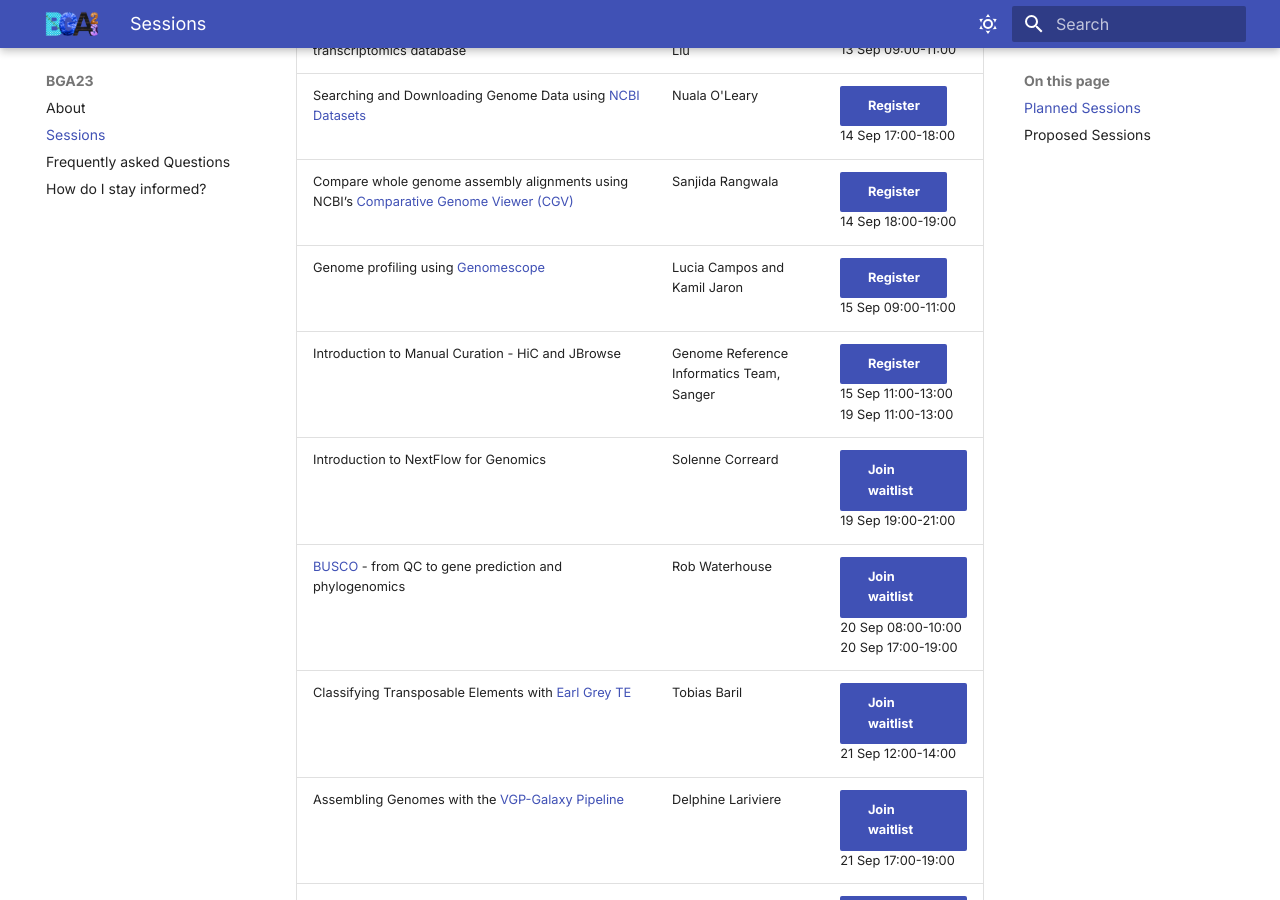
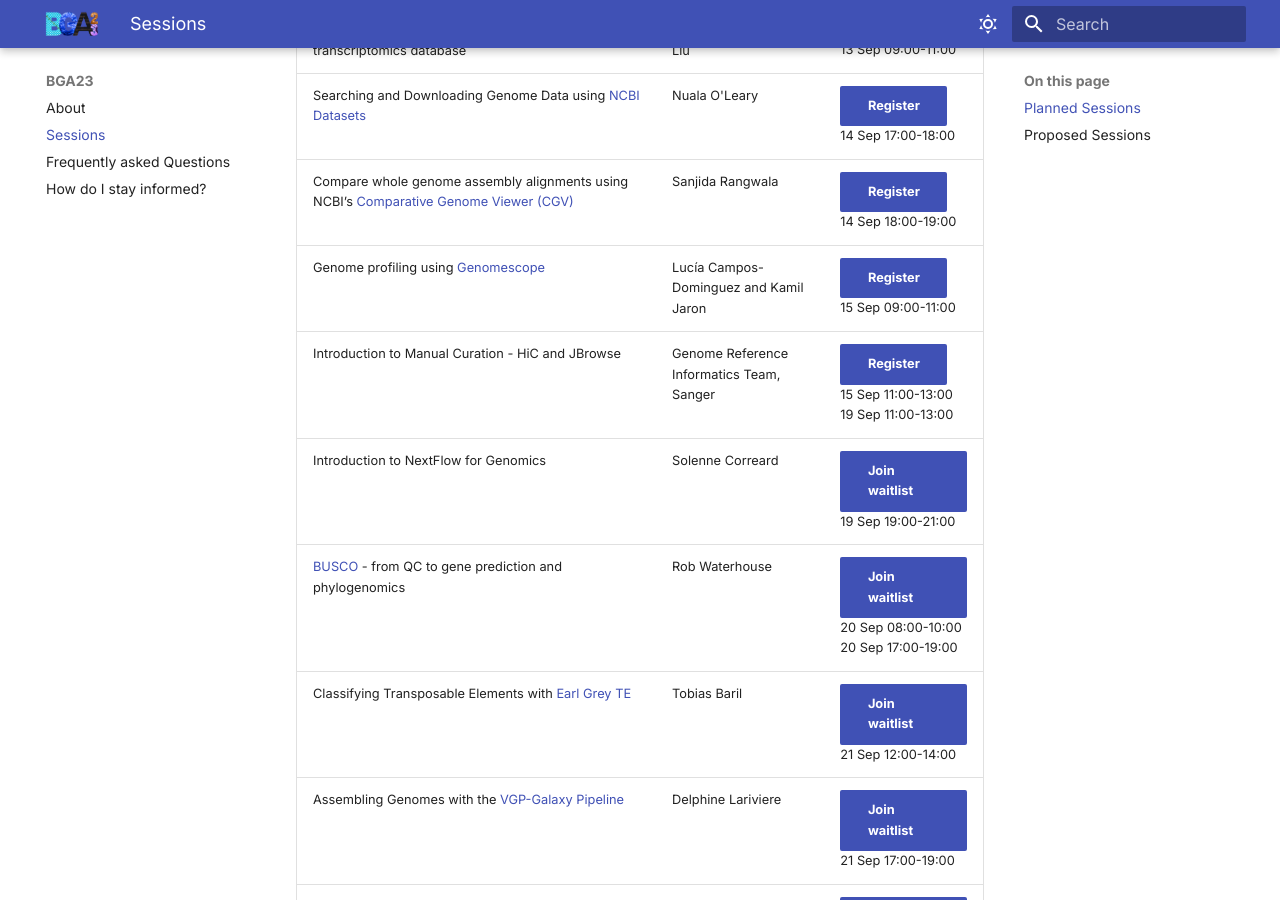
Before and after one commit to tol-training/tol-training.github.io, an MkDocs documentation site: the page built from docs/sessions.md, in a window 1280 px wide and 900 px high, scrolled down 1616 px. Built offline with MkDocs 1.6.1 and Material for MkDocs 9.7.7, drawn with Linux system fonts in a browser that asks for light colours.

Commit message:
update sessions

```diff
--- a/docs/sessions.md
+++ b/docs/sessions.md
@@ -36,7 +36,7 @@ If there are 2 time slots available for a session, pick the one you can attend m
 | Starting a comparative genome study from [CNGBdb](https://db.cngb.org/){: target="_blank"}: datasets, analysis platform, and spatial transcriptomics database  | Xiaofeng Wei, Huanming Yang, Xin Liu | [Register](https://buytickets.at/bga23/980802){ : target="_blank" .md-button .md-button--primary }<br/>13 Sep 09:00-11:00 |
 | Searching and Downloading Genome Data using [NCBI Datasets](https://www.ncbi.nlm.nih.gov/datasets/){: target="_blank"} | Nuala O'Leary | [Register](https://buytickets.at/bga23/973214){ : target="_blank" .md-button .md-button--primary }<br/>14 Sep 17:00-18:00 |
 | Compare whole genome assembly alignments using NCBI’s [Comparative Genome Viewer (CGV)](https://www.ncbi.nlm.nih.gov/genome/cgv){: target="_blank"} | Sanjida Rangwala | [Register](https://buytickets.at/bga23/973216){ : target="_blank" .md-button .md-button--primary }<br/>14 Sep 18:00-19:00 |
-| Genome profiling using [Genomescope](https://github.com/tbenavi1/genomescope2.0){: target="_blank"} | Lucia Campos and Kamil Jaron | [Register](https://buytickets.at/bga23/981915){ : target="_blank" .md-button .md-button--primary }<br/>15 Sep 09:00-11:00 |
+| Genome profiling using [Genomescope](https://github.com/tbenavi1/genomescope2.0){: target="_blank"} | Lucía Campos-Dominguez and Kamil Jaron | [Register](https://buytickets.at/bga23/981915){ : target="_blank" .md-button .md-button--primary }<br/>15 Sep 09:00-11:00 |
 | Introduction to Manual Curation - HiC and JBrowse | Genome Reference Informatics Team, Sanger | [Register](https://buytickets.at/bga23/973204){ : target="_blank" .md-button .md-button--primary }<br/>15 Sep 11:00-13:00<br/>19 Sep 11:00-13:00 |
 | Introduction to NextFlow for Genomics | Solenne Correard | [Join waitlist](https://buytickets.at/bga23/973982){ : target="_blank" .md-button .md-button--primary }<br/>19 Sep 19:00-21:00 |
 | [BUSCO](https://busco.ezlab.org/){: target="_blank"} - from QC to gene prediction and phylogenomics | Rob Waterhouse | [Join waitlist](https://buytickets.at/bga23/973174){ : target="_blank" .md-button .md-button--primary }<br/>20 Sep 08:00-10:00<br/>20 Sep 17:00-19:00 |
```
